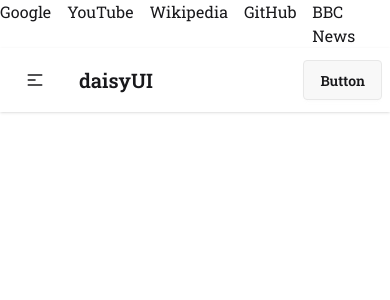
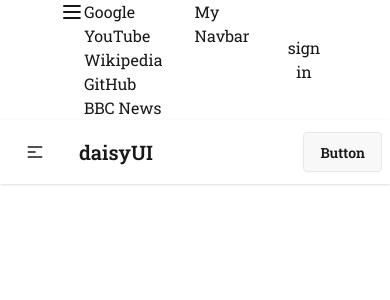
Before and after one commit to rayhanbri/module-44, a React (Vite) app: page / in a window 390 px wide. Shown: the top 300 px of the page. Built offline with nearby package versions, Linux system fonts and the light colour scheme.

Commit message:
3 navbar responsive

```diff
--- a/src/components/Navbar/Navbar.jsx
+++ b/src/components/Navbar/Navbar.jsx
@@ -1,5 +1,6 @@
-import React from 'react';
+import React, { useState } from 'react';
 import Link from './link';
+import { Menu, X } from 'lucide-react';
 
 const NavigationData  = [
   {
@@ -29,13 +30,29 @@
   }
 ]
 
+
+
 const Navbar = () => {
+  const [open,setOpen] = useState(false)
+   const links = NavigationData.map(route =><Link key={route.id} route={route} ></Link>)
   return (
-    <nav>
+    <nav className='flex  justify-between mx-15'>
+     <span className='flex' onClick={()=>setOpen(!open)}>
+      {open ?
+     <X className='md:hidden'></X>
+       : <Menu className='md:hidden'></Menu>}
+      <ul className='md:hidden'>
+        {
+          links
+        }
+      </ul>
+     <h3 className='ml-4'>My Navbar</h3>
+     </span>
 
-      <ul className='flex'>
+
+      <ul className=' hidden md:flex'>
         {
-          NavigationData.map(route =><Link key={route.id} route={route} ></Link>)
+         links
         }
       </ul>
 
@@ -54,6 +71,7 @@
         <li className='mr-4'><a href=''>About</a></li>
         <li className='mr-4'><a href=''>logIN </a></li>
       </ul> */}
+      <button>sign in</button>
     </nav>
 
   );
```
